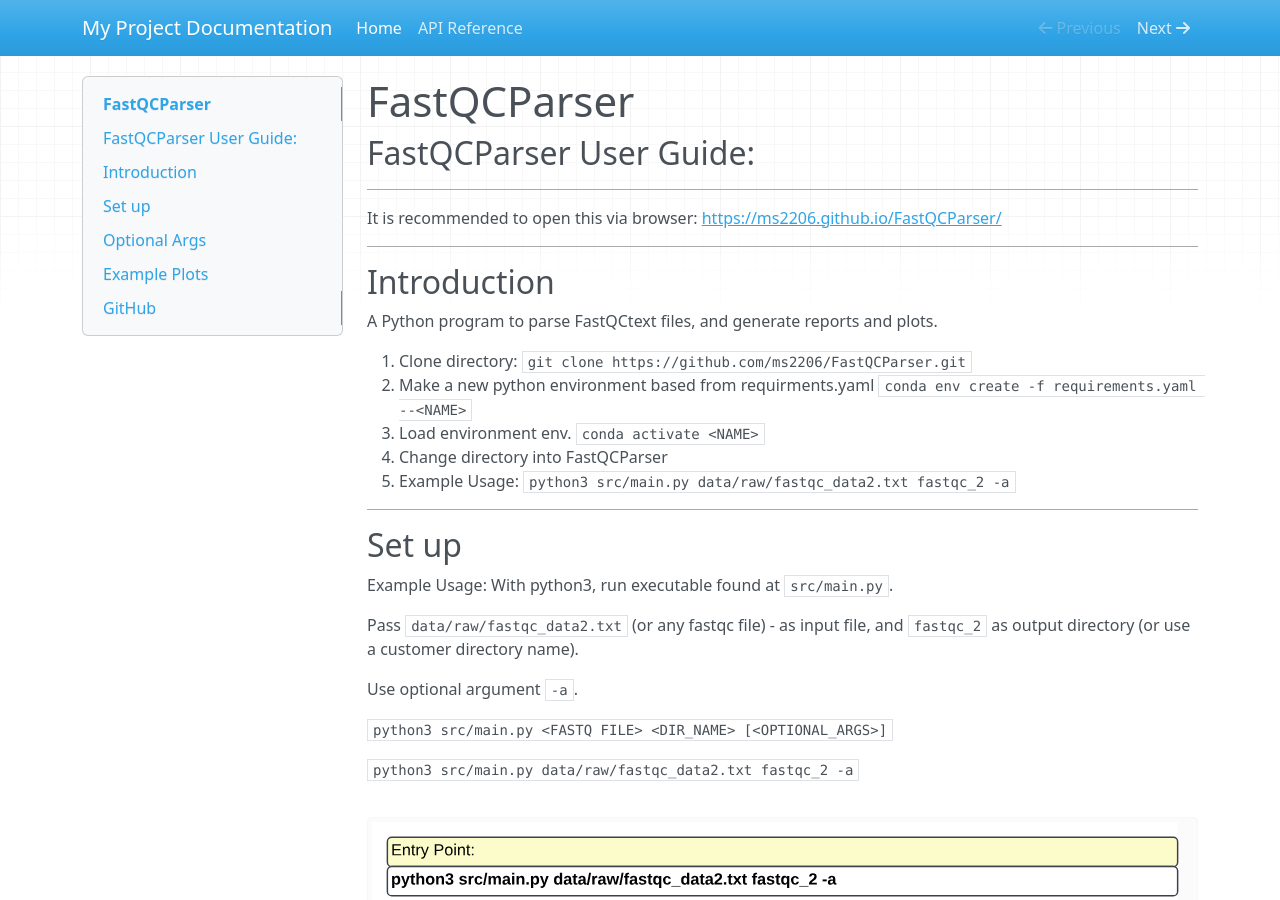
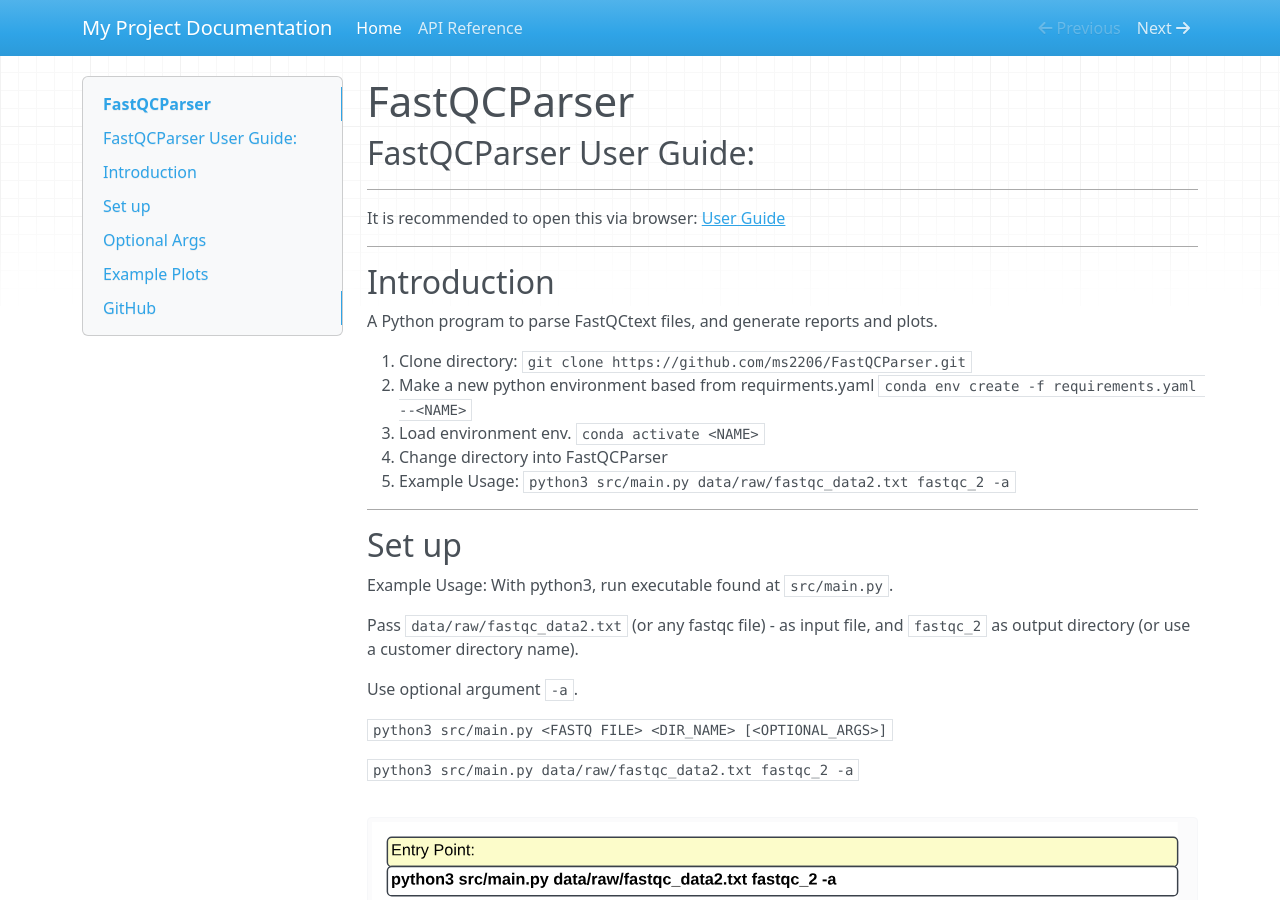
Before and after one commit to ms2206/FastQCParser, an MkDocs documentation site: the page built from docs/index.md, in a window 1280 px wide and 900 px high. Built offline with MkDocs 1.6.1, drawn with Linux system fonts in a browser that asks for light colours; nearby versions of some CDN libraries.

```diff
--- a/docs/index.md
+++ b/docs/index.md
@@ -3,7 +3,7 @@
 ## FastQCParser User Guide:
 
 ***
-It is recommended to open this via browser: <https://ms2206.github.io/FastQCParser/>
+It is recommended to open this via browser: <a href="https://ms2206.github.io/FastQCParser">User Guide</a>
 ***
 
 ## Introduction
```
Also changed, not shown: docs/api.md (+1 -1 lines), 2 other files.
